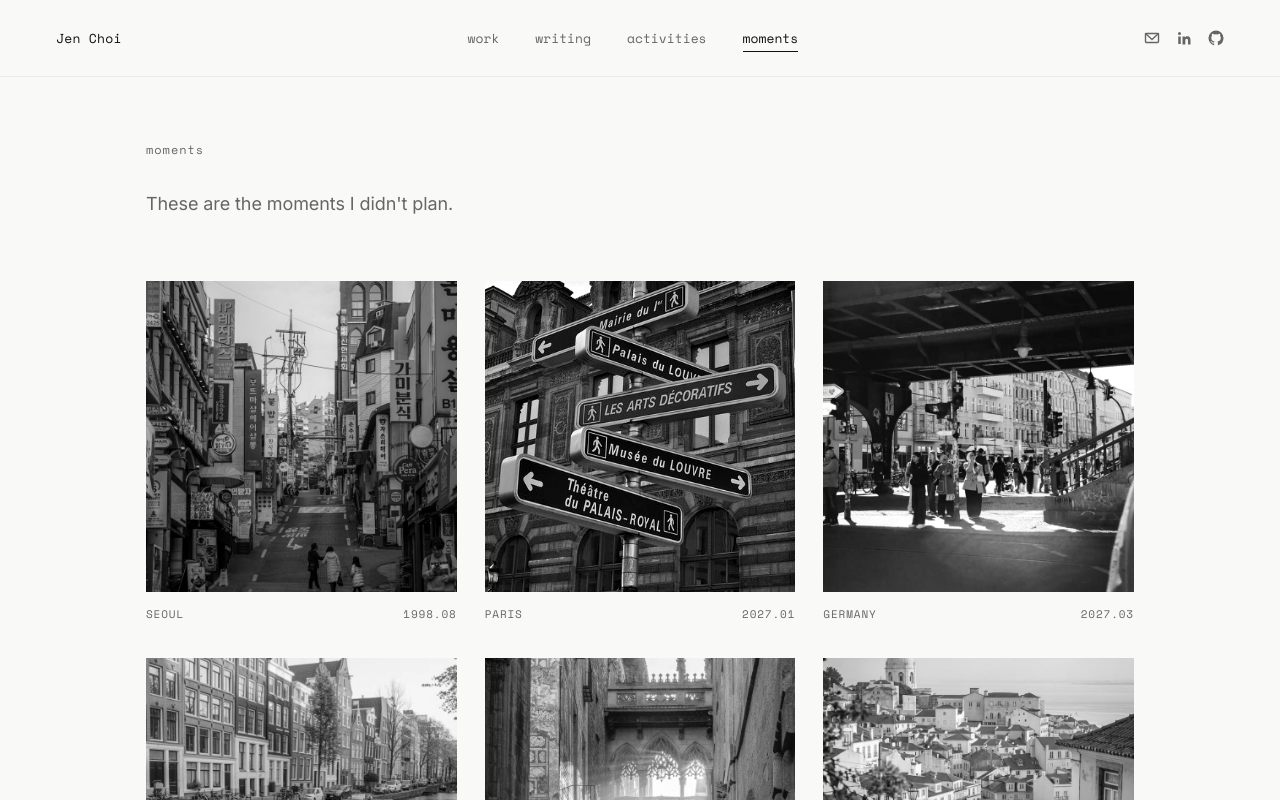
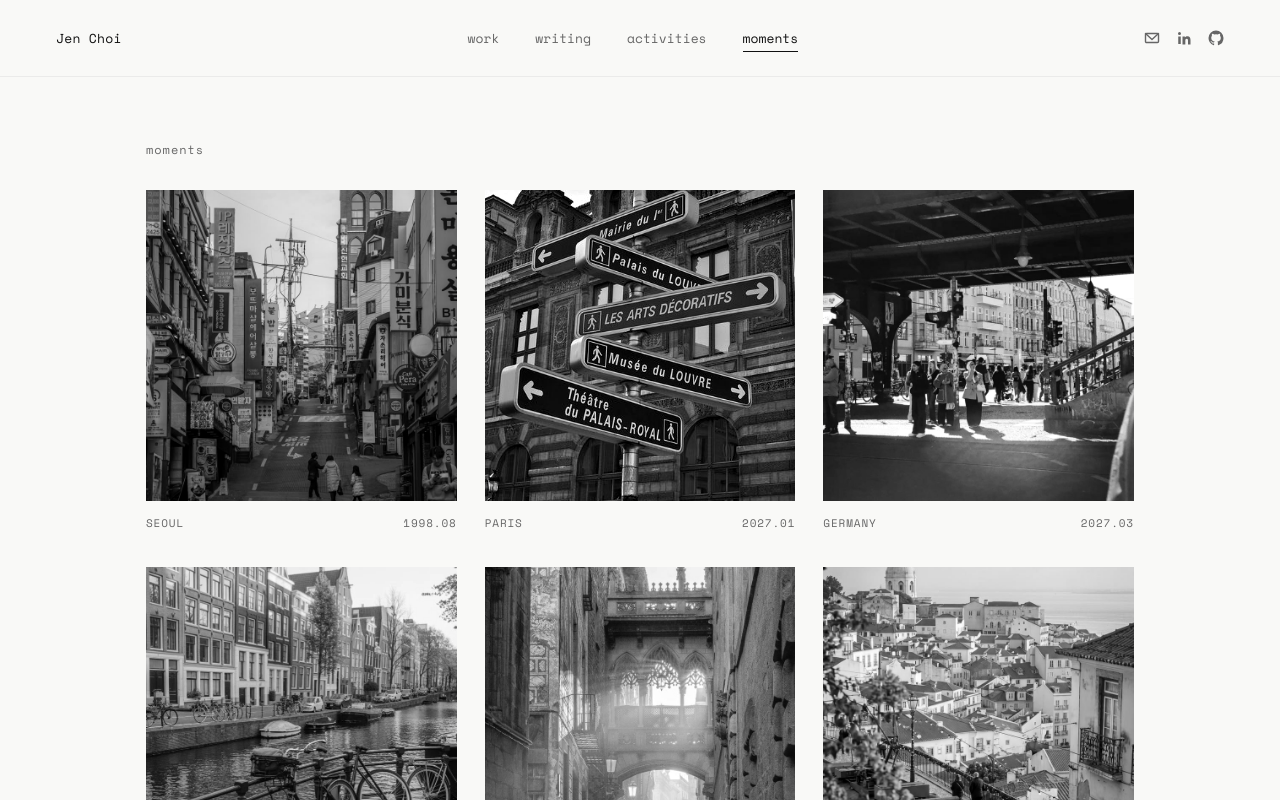
Before and after one commit to jeonghye-choi/portfolio, a React (Vite) app: page /moments in a window 1280 px wide. Shown: the top 800 px of the page. Built offline with nearby package versions, Linux system fonts and the light colour scheme.

Commit message:
refactor: remove page intro text

```diff
--- a/src/pages/Activities.tsx
+++ b/src/pages/Activities.tsx
@@ -7,9 +7,6 @@ export default function Activities() {
   return (
     <div className="page">
       <div className="page-label">activities</div>
-      <p className="page-intro">
-        Things I do that aren't a full-time role. The angle is different — not "what did I build" but "how do I grow."
-      </p>
       <div className="actlist">
         {activities.map((a, i) => {
           const isOpen = open === i
--- a/src/pages/Moments.tsx
+++ b/src/pages/Moments.tsx
@@ -6,9 +6,6 @@ export default function Moments() {
   return (
     <div className="page">
       <div className="page-label">moments</div>
-      <p className="page-intro page-intro-quiet">
-        These are the moments I didn't plan.
-      </p>
       <div className="moments">
         {moments.map((m) => (
           <MomentCard key={m.id} {...m} />
--- a/src/pages/Work.tsx
+++ b/src/pages/Work.tsx
@@ -7,9 +7,6 @@ export default function Work() {
   return (
     <div className="page">
       <div className="page-label">work</div>
-      <p className="page-intro">
-        Four places, eight years, one practice. Click any role to read the full story.
-      </p>
       <div className="catalogue">
         {works.map(c => (
           <a
```
